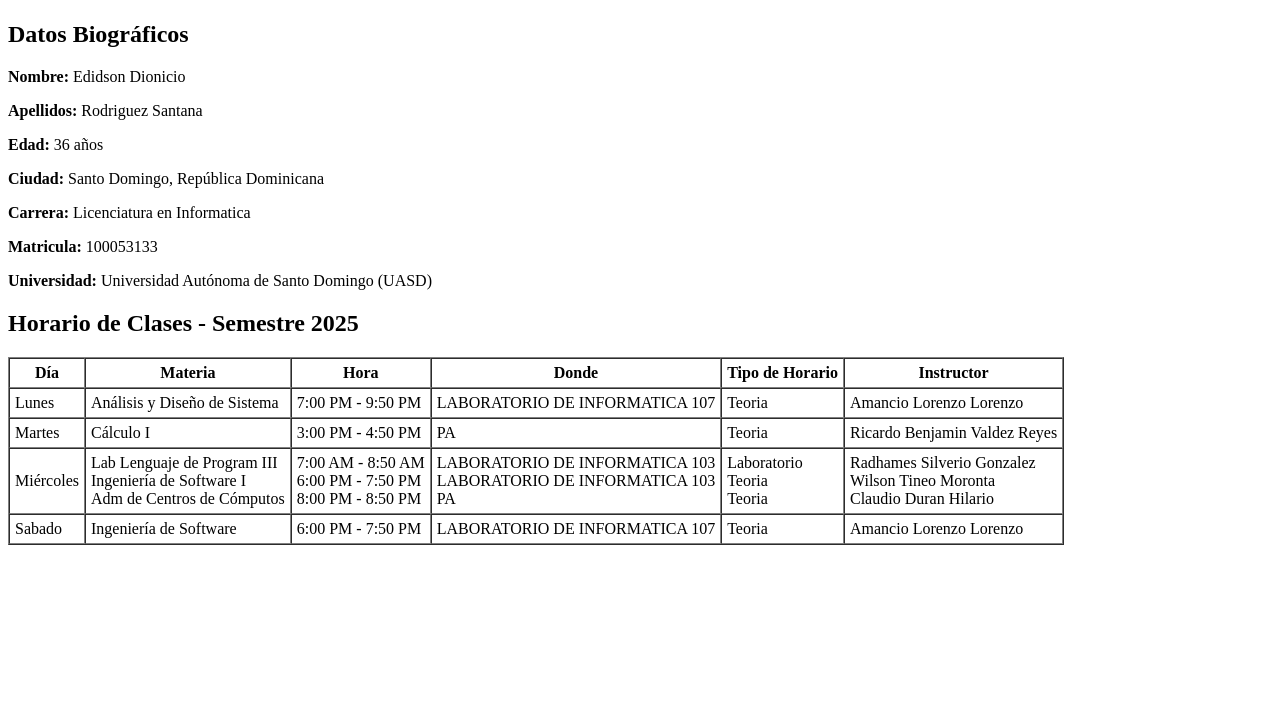
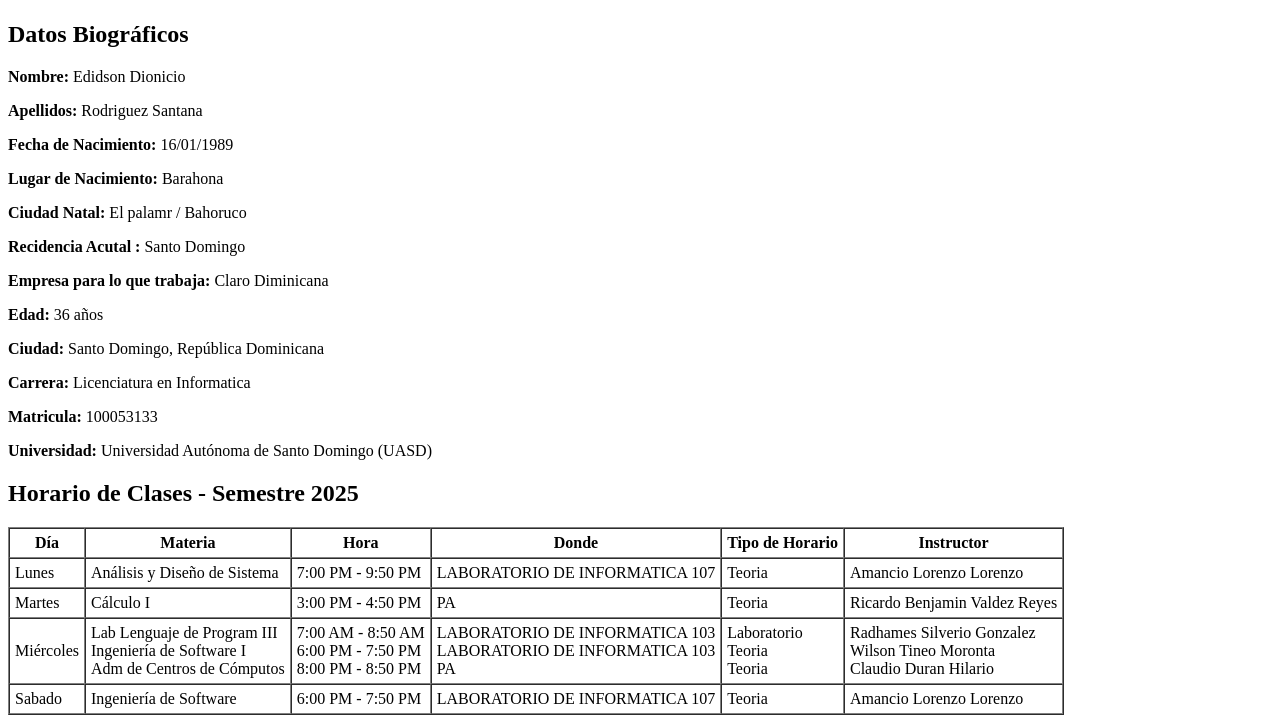
Before and after one commit to echonsantana/lab1-programacionlll-html, a plain HTML site: page index.html in a window 1280 px wide. Shown: the part 133-856 px from the top of the page. Before the commit the page ends 800 px from the top, so only its background shows below. Drawn offline with Linux system fonts and the light colour scheme.

Commit message:
Biografia2

```diff
--- a/index.html
+++ b/index.html
@@ -8,11 +8,16 @@
 
   <h1>Lab Lenguaje de Programacion III</h1>
 
-  <img src="c.png"  alt="Descripción de la imagen" width="100" height="50">
+  <img src="c.png"  alt="IMG" width="100" height="50">
 
   <h2>Datos Biográficos</h2>
   <p><strong>Nombre:</strong> Edidson Dionicio</p>
   <p><strong>Apellidos:</strong> Rodriguez Santana</p>
+  <p><strong>Fecha de Nacimiento:</strong> 16/01/1989</p>
+  <p><strong>Lugar de Nacimiento:</strong> Barahona</p>
+  <p><strong>Ciudad Natal:</strong> El palamr / Bahoruco</p>
+  <p><strong>Recidencia Acutal :</strong> Santo Domingo</p>
+  <p><strong>Empresa para lo que trabaja:</strong> Claro Diminicana</p>
   <p><strong>Edad:</strong> 36 años</p>
   <p><strong>Ciudad:</strong> Santo Domingo, República Dominicana</p>
   <p><strong>Carrera:</strong> Licenciatura en Informatica</p>
```
